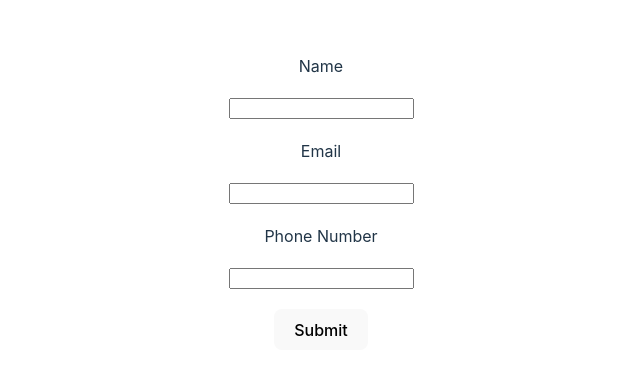
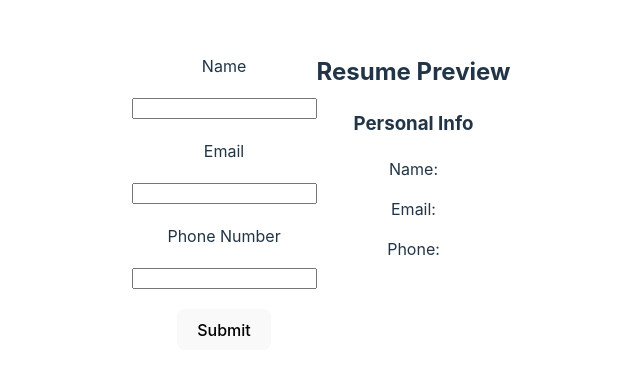
Before and after one commit to futurebound/cv-app, a React (Vite) app: page / in a window 1280 px wide. Shown: the part 208-582 px from the top of the page, without its empty margins (319-959 px from the left). Built offline with nearby package versions, Linux system fonts and the light colour scheme.

Commit message:
feat: displaying personal info to ResumePreview

```diff
--- a/src/App.jsx
+++ b/src/App.jsx
@@ -2,6 +2,7 @@ import { useState } from 'react'
 
 import './App.css'
 import PersonalInfoForm from './components/PersonalInfoForm'
+import ResumePreview from './components/ResumePreview'
 
 function App() {
   const [personalInfo, setPersonalInfo] = useState({
@@ -19,7 +20,9 @@ function App() {
             setPersonalInfo={setPersonalInfo}
           />
         </div>
-        <div className='display-container'></div>
+        <div className='display-container'>
+          <ResumePreview personalInfo={personalInfo} />
+        </div>
       </div>
     </>
   )
--- /dev/null
+++ b/src/components/ResumePreview.jsx
@@ -0,0 +1,13 @@
+export default function ResumePreview({ personalInfo }) {
+  return (
+    <div>
+      <h2>Resume Preview</h2>
+      <section className='resume-section'>
+        <h3>Personal Info</h3>
+        <p>Name: {personalInfo.name}</p>
+        <p>Email: {personalInfo.email}</p>
+        <p>Phone: {personalInfo.phone}</p>
+      </section>
+    </div>
+  )
+}
--- a/src/index.css
+++ b/src/index.css
@@ -67,6 +67,11 @@ button:focus-visible {
   }
 }
 
+.content {
+  display: flex;
+  flex-direction: row;
+}
+
 .form-container {
   display: flex;
   flex-direction: column;
```
